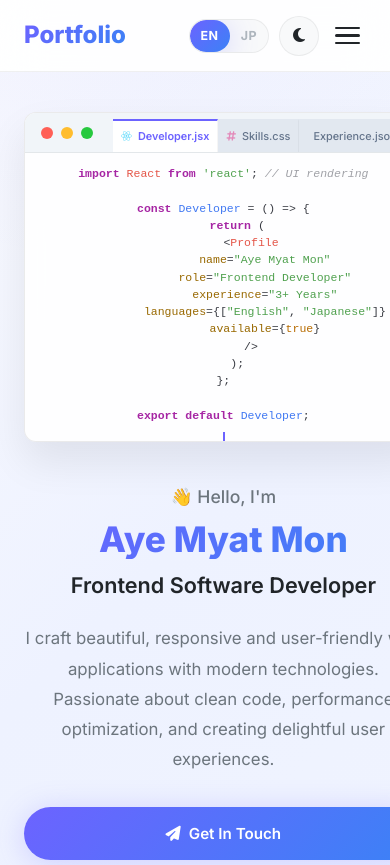
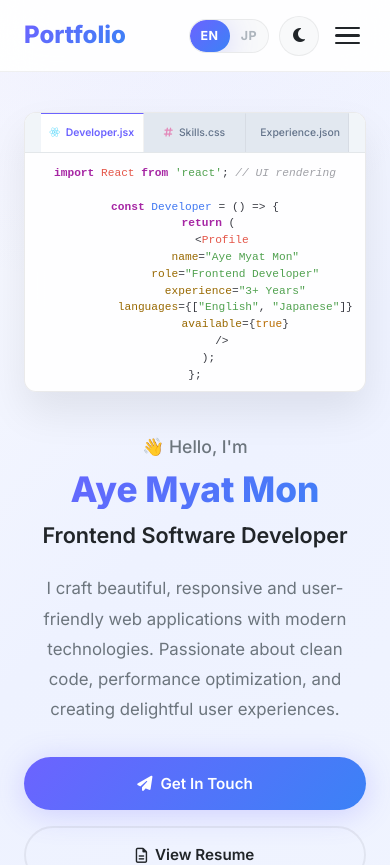
Before and after one commit to ashein-codethedreams/My-Portfolio, a Next.js app: page / in a window 390 px wide. Shown: the top 865 px of the page. Built offline with nearby package versions, Linux system fonts and the light colour scheme.

Commit message:
optimize layout and favicons

```diff
--- a/app/layout.jsx
+++ b/app/layout.jsx
@@ -26,7 +26,7 @@ export const metadata = {
         locale: 'en_US',
         images: [
             {
-                url: '/og-image.png',
+                url: 'https://portfolio.enttnine.online/og-image.png',
                 width: 1200,
                 height: 630,
                 alt: 'Aye Myat Mon | Frontend Software Developer Portfolio',
@@ -37,7 +37,7 @@ export const metadata = {
         card: 'summary_large_image',
         title: 'Aye Myat Mon | Frontend Software Developer - Portfolio',
         description: 'Explore the portfolio of Aye Myat Mon, featuring an interactive macOS IDE coding mockup, vertical experience timelines, and printable A4 resumes.',
-        images: ['/og-image.png'],
+        images: ['https://portfolio.enttnine.online/og-image.png'],
     }
 };
 
--- a/components/CodeMockup.module.css
+++ b/components/CodeMockup.module.css
@@ -334,35 +334,57 @@
 /* Mobile Media Queries */
 @media (max-width: 540px) {
     .ideContainer {
-        height: 330px;
+        height: 280px; /* Shorter to fit mobile viewports nicely */
+    }
+
+    .windowControls {
+        display: none; /* Hide macOS window controls on mobile to save 72px of space */
+    }
+
+    .tabContainer {
+        width: 100%;
+        display: grid;
+        grid-template-columns: repeat(3, 1fr); /* Split tabs into 3 equal columns */
+        height: 100%;
+        align-items: flex-end;
+    }
+
+    .tab {
+        justify-content: center;
+        padding: 0 4px;
+        font-size: 0.65rem;
+        height: 100%;
+        border-right: 1px solid rgba(255, 255, 255, 0.05);
+        border-top-width: 1.5px;
+    }
+
+    [data-theme="light"] .tab {
+        border-right: 1px solid rgba(0, 0, 0, 0.05);
     }
 
     .ideWorkspace {
-        grid-template-columns: 1fr; /* Hide sidebar list layout */
+        grid-template-columns: 1fr; /* Stack layout */
+        min-width: 0; /* Allow layout shrinking */
     }
 
     .ideSidebar {
-        display: none; /* Hide sidebar completely */
-    }
-
-    .tab {
-        padding: 0 8px;
-        font-size: 0.68rem;
-    }
-
-    .lineNumbers {
-        display: none; /* Give more horizontal room */
+        display: none; /* Collapses explorer sidebar */
     }
 
     .editorArea {
         padding: 12px;
+        min-width: 0; /* Allow editor area to shrink */
+    }
+
+    .lineNumbers {
+        display: none; /* Hide line numbers to maximize spacing */
     }
 
     .codeContent {
-        font-size: 0.72rem;
+        font-size: 0.7rem; /* Make code fonts fit perfectly */
     }
 
     .techBadge {
-        display: none; /* Hide floating absolute elements on small viewports */
+        display: none; /* Hide orbiting badges to keep mobile clean */
     }
 }
--- a/public/assets/Resume_AyeMyatMon_EN.html
+++ b/public/assets/Resume_AyeMyatMon_EN.html
@@ -5,6 +5,7 @@
     <meta charset="UTF-8">
     <meta name="viewport" content="width=device-width, initial-scale=1.0">
     <title>Resume - Aye Myat Mon</title>
+    <link rel="icon" type="image/png" href="/icon.png">
     <link href="https://fonts.googleapis.com/css2?family=Inter:wght@300;400;500;600;700;800&display=swap"
         rel="stylesheet">
     <link rel="stylesheet" href="https://cdnjs.cloudflare.com/ajax/libs/font-awesome/6.5.1/css/all.min.css">
--- a/public/assets/Resume_AyeMyatMon_JP.html
+++ b/public/assets/Resume_AyeMyatMon_JP.html
@@ -5,6 +5,7 @@
     <meta charset="UTF-8">
     <meta name="viewport" content="width=device-width, initial-scale=1.0">
     <title>職務経歴書 - Aye Myat Mon</title>
+    <link rel="icon" type="image/png" href="/icon.png">
     <link href="https://fonts.googleapis.com/css2?family=Noto+Sans+JP:wght@400;500;700;800&display=swap"
         rel="stylesheet">
     <link rel="stylesheet" href="https://cdnjs.cloudflare.com/ajax/libs/font-awesome/6.5.1/css/all.min.css">
```
Also changed, not shown: public/icon.png (added).
